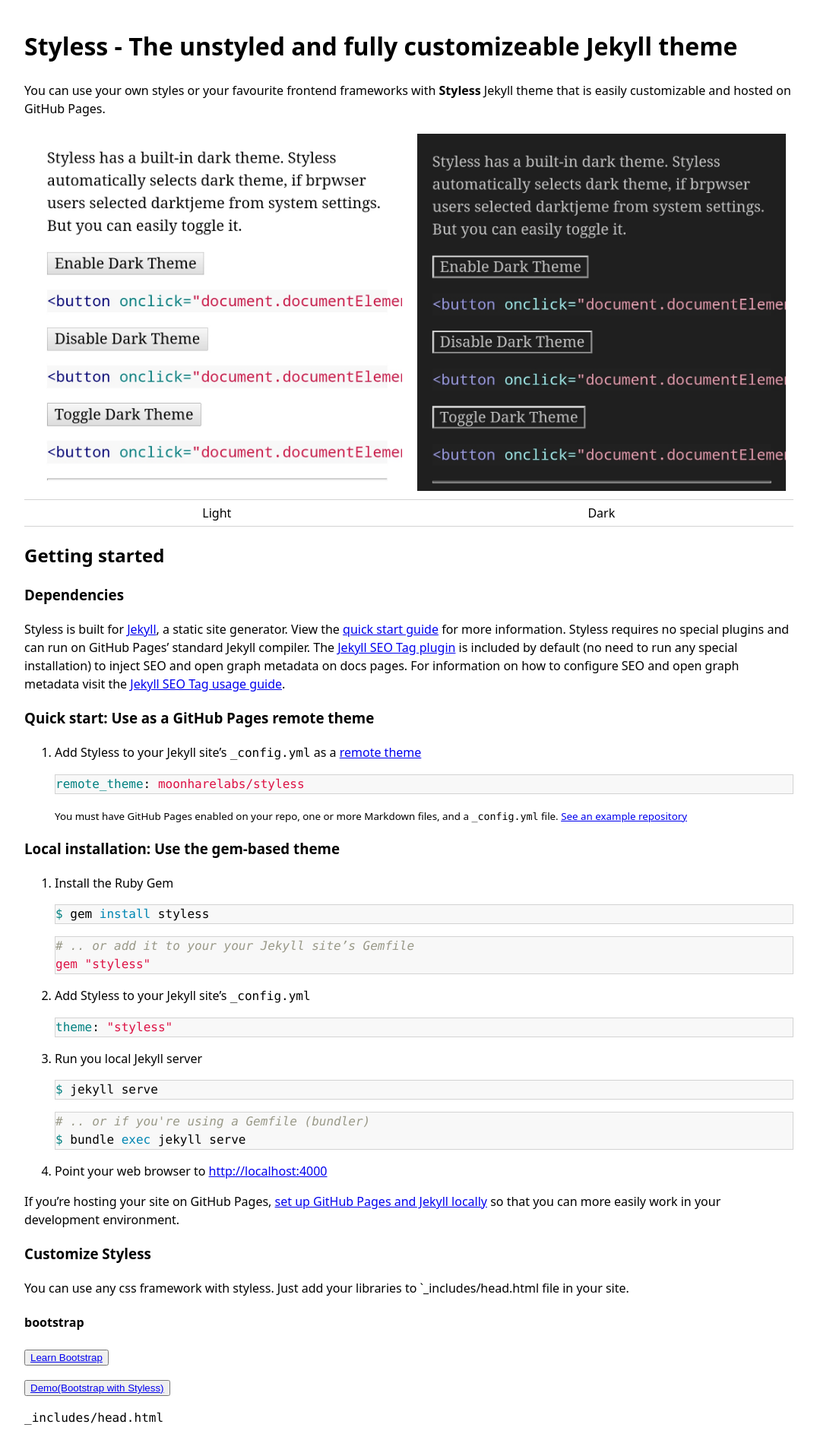
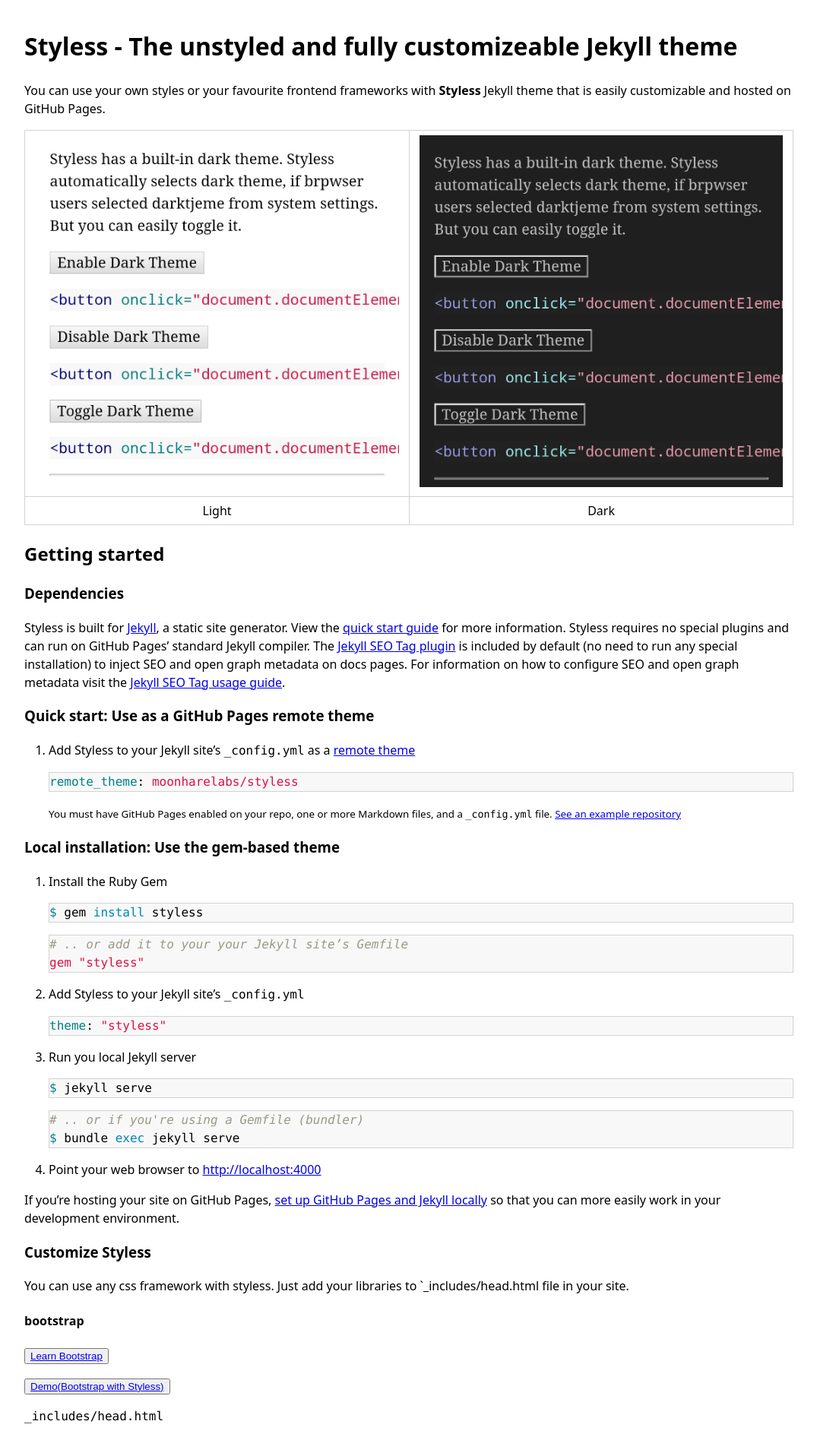
Before and after one commit to moonharelabs/styless, a Jekyll site: the page built from docs/index.md, in a window 1280 px wide. Shown: the top 1891 px of the page at 76% size, without its empty margins (102-1177 px from the left). Built offline with Jekyll 4.4.1, drawn with Linux system fonts in a browser that asks for light colours; our own code applies the rules of GitHub Pages for plain Markdown files.

Commit message:
Update styless.scss

```diff
--- a/_sass/styless.scss
+++ b/_sass/styless.scss
@@ -6,19 +6,46 @@ body {
   line-height: 1.5;
 }
 
+ul, ol {
+  padding-left: 2em;
+
+  ul, ol {
+    margin-top: 0;
+    margin-bottom: 0;
+  }
+}
+
 textarea {
   resize: vertical;
 }
 
 table {
+  display: block;
   width: 100%;
+  overflow: auto;
   border-collapse: collapse;
-}
 
-th,
-td {
-  padding: 5px 10px;
-  border-bottom: 1px solid lightgray;
+  th {
+    font-weight: bold;
+  }
+
+  th,
+  td {
+    padding: 6px 13px;
+    border: 1px solid lightgray;
+  }
+
+  tr {
+    border-top: 1px solid gray;
+
+    &:nth-child(2n) {
+      background-color: lightgray;
+    }
+  }
+
+    img {
+      background-color: transparent;
+    }
 }
 
 code,
@@ -33,6 +60,13 @@ img,
 video {
   max-width: 100%;
   height: auto;
+  &[align=right] {
+      padding-left: 20px;
+    }
+
+    &[align=left] {
+      padding-right: 20px;
+    }
 }
 
 blockquote {
```
